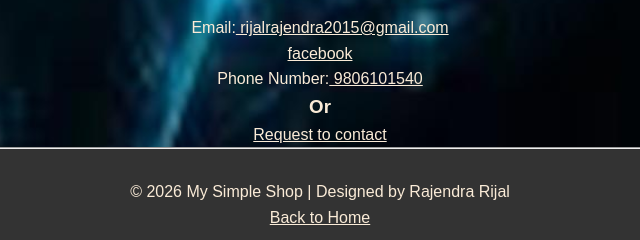
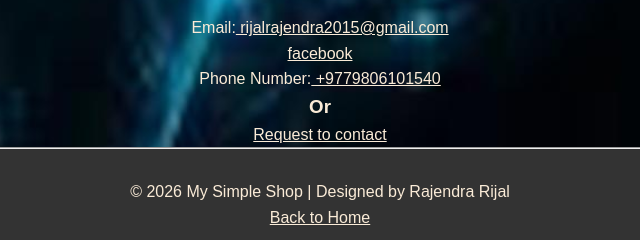
Before and after one commit to rijalrajendra/first-online-shop-using-css-only, a plain HTML site: page about.html in a window 1280 px wide. Shown: the part 937-1177 px from the top of the page, 320-960 px from the left. Drawn offline with Linux system fonts and the light colour scheme.

Commit message:
Update about.html

```diff
--- a/about.html
+++ b/about.html
@@ -37,7 +37,7 @@
             <br>
             <p>Email:<a href="mailto:rijalrajendra2015@gmail.com"> rijalrajendra2015@gmail.com</a></p>
             <p> <a href="https//www.facebook.com"> facebook</a></p>
-            <p>Phone Number:<a href="9806101540"> 9806101540</a></p>
+            <p>Phone Number:<a href="tel:+9779806101540"> +9779806101540</a></p>
             <h3>Or</h3>
         <a href="contact.html">Request to contact</a>
             <hr>
```
